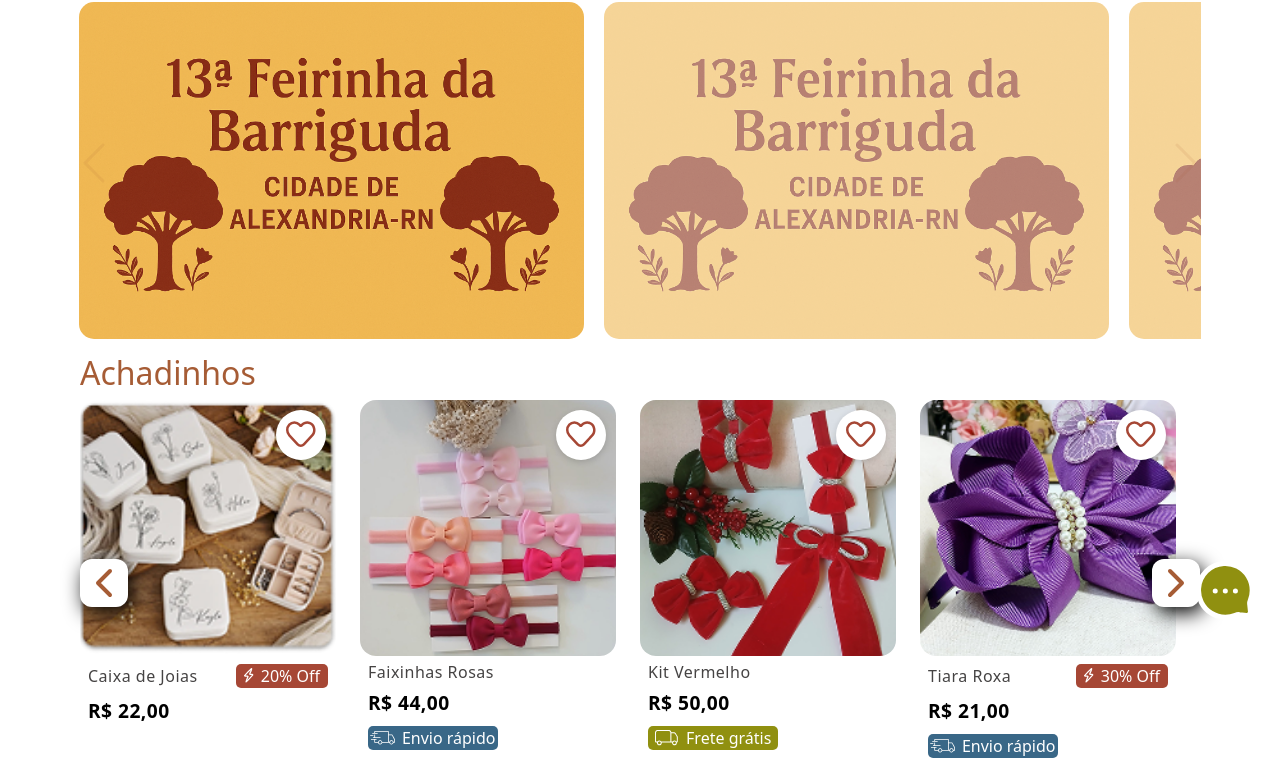
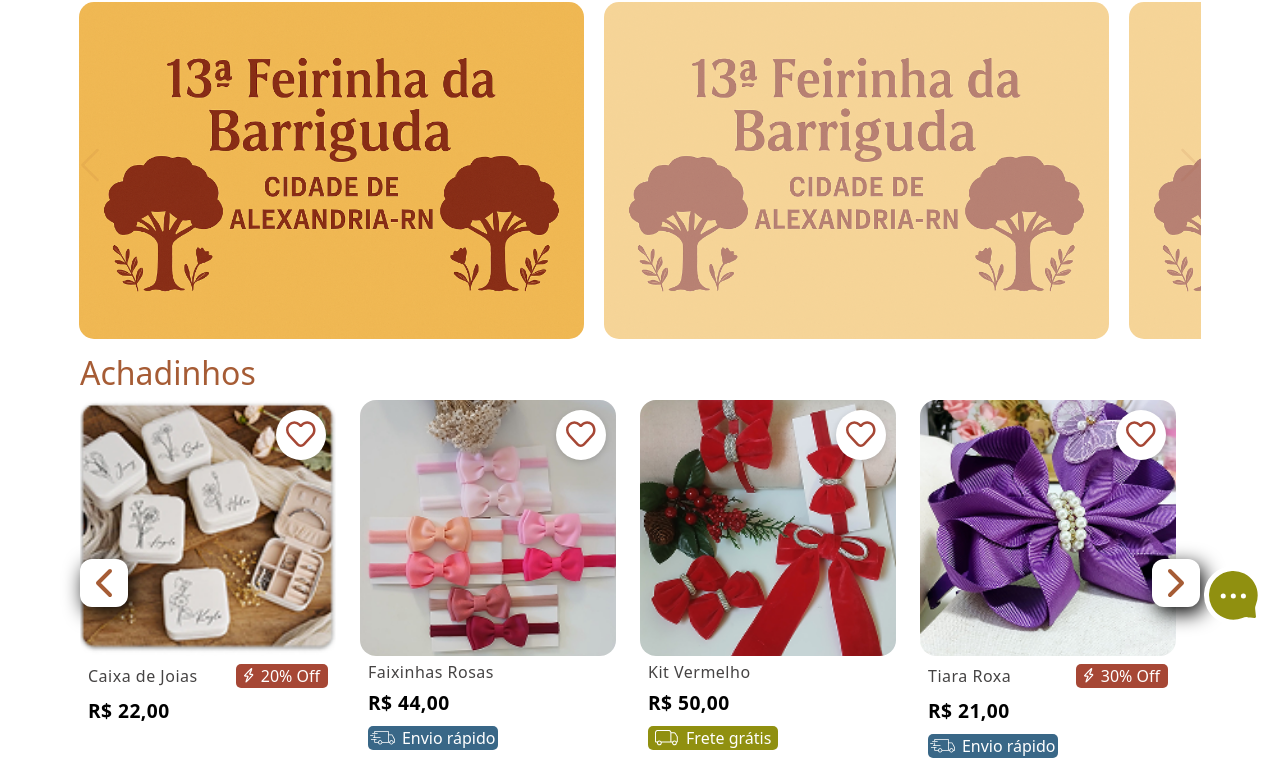
Before and after one commit to AroldoF/Atelie-Digital, a Django app: template templates/index.html in a window 1280 px wide. Shown: the part 155-917 px from the top of the page. Run offline with Django 5.2, Linux system fonts and the light colour scheme; the template is opened without the code that fills it, so the values that code supplies are empty.

Commit message:
style: ajustes

```diff
--- a/apps/chats/static/css/partials/chat-icon.css
+++ b/apps/chats/static/css/partials/chat-icon.css
@@ -3,8 +3,8 @@
     transition: transform 0.3s ease-in-out;
     position: fixed;
     z-index: 1000;
-    bottom: 1.5rem;
-    right: 1.5rem;
+    bottom: 1.2rem;
+    right: 1rem;
     width: 60px;
     height: 60px;
 }
--- a/static/css/partials/advertisingCarousel.css
+++ b/static/css/partials/advertisingCarousel.css
@@ -51,8 +51,8 @@
 }
 
 .arrow-left .carousel-control-prev-icon, .arrow-right .carousel-control-next-icon{
-  width: 48px;
-  height: 48px;
+  width: 40px;
+  height: 40px;
   background-size: contain;
   background-repeat: no-repeat;
   background-position: center;
--- a/templates/index.html
+++ b/templates/index.html
@@ -10,8 +10,8 @@
   {% block main %}
   <main id="mainIndex">
 
+    {% include "partials/advertisingCarousel.html" %}
       {% include "chats/partials/chat-icon.html" %}
-      {% include "partials/advertisingCarousel.html" %}
 
 
       <section id="achadinhos" class="sec">
--- a/templates/partials/cardsCarousel.html
+++ b/templates/partials/cardsCarousel.html
@@ -17,7 +17,7 @@
         <div class="cards">
 
             <div class="card current-card">
-                {% include 'products/partials/card.html' with url='media/caixaDeJoias.png' description='Caixa de Joias' off=True text='20' price='R$ 22,00' %}
+                {% include 'products/partials/card.html' with url='media/caixaDeJoias.jpg' description='Caixa de Joias' off=True text='20' price='R$ 22,00' %}
             </div>
             <div class="card">
                 {% include 'products/partials/card.html' with url='media/faixinhas_rosas.png' description='Faixinhas Rosas'  price='R$ 44,00' envioRapido=True %}
```
Also changed, not shown: apps/products/static/media/caixaDeJoias.jpg (added), apps/products/static/media/caixaDeJoias.png.
